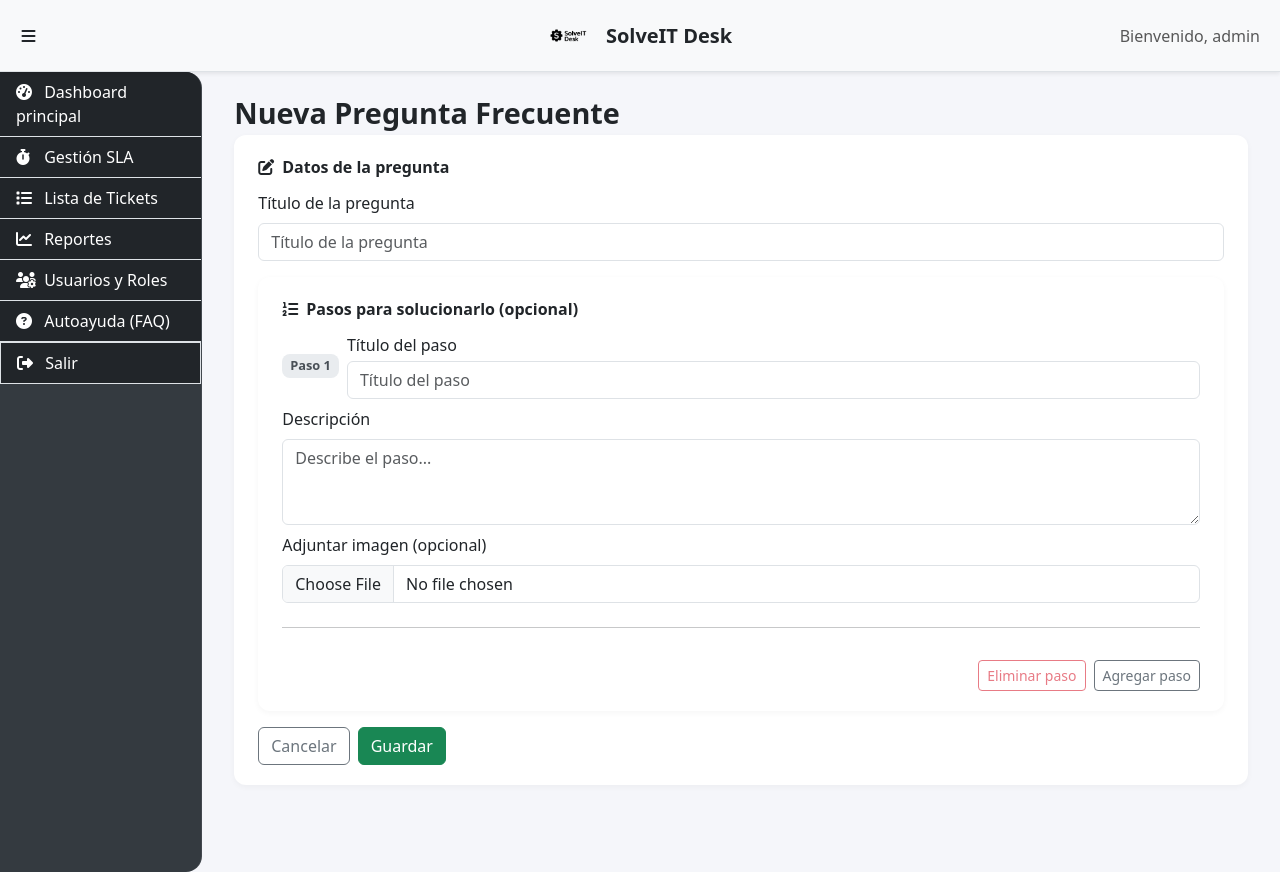
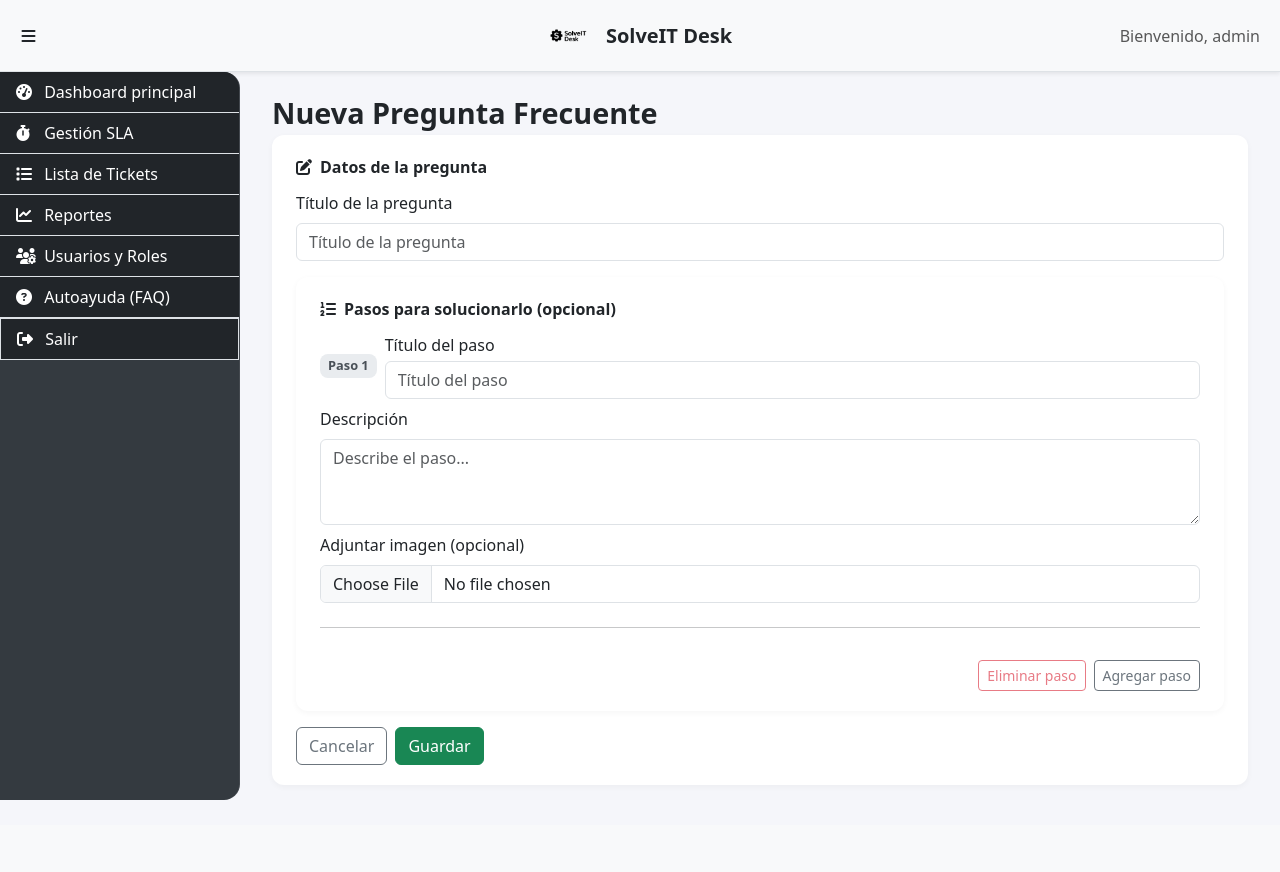
Before and after one commit to medinabenjamin/tickets-v1.0, a Django app: page /faq/nueva/ in a window 1280 px wide. After the commit the page ends 800 px from the top, so only its background shows below. Run offline with Django 5.2, Linux system fonts and the light colour scheme; a user stored in the database is signed in; some libraries are stand-ins or nearby versions.

Commit message:
Make sidebar fixed and responsive

```diff
--- a/soporte/static/soporte/css/styles.css
+++ b/soporte/static/soporte/css/styles.css
@@ -1,5 +1,6 @@
 :root {
-    --sidebar-width: 15rem;
+    --sidebar-w: 15rem;
+    --header-h: 56px; /* JS la actualizará */
     --toggle-size: 46px;
     --toggle-radius: 12px;
     --header-bg: #f8f9fa;
@@ -15,12 +16,15 @@ body {
 
 /* Estilos de la barra lateral */
 #sidebar-wrapper{
-  min-height: 100vh;
-  margin-left: -15rem;
-  transition: margin .25s ease-out;
+  position: fixed;
+  top: var(--header-h);
+  left: 0;
+  width: var(--sidebar-w);
+  height: calc(100vh - var(--header-h));
+  overflow-y: auto;
   background-color: #343a40;
-  width: var(--sidebar-width);
-  overflow: hidden;
+  transition: transform .25s ease-out, margin-left .25s ease-out;
+  transform: translateX(0);
   border-right: 1px solid rgba(255, 255, 255, 0.08);
   border-radius: 0 1rem 1rem 0;
 }
@@ -54,9 +58,13 @@ body {
 
 /* Elimina por completo el estilo del botón flotante anterior */
 #sidebarHeadingToggle, #sidebarHeadingToggle.floating-toggle{
-  position: static !important; top:auto !important; left:auto !important;
-  background: transparent !important; border:0 !important; box-shadow:none !important;
-  pointer-events: none; /* no se usa como botón */
+  position: static !important;
+  top:auto !important;
+  left:auto !important;
+  pointer-events: none !important;
+  background: transparent !important;
+  box-shadow:none !important;
+  border:0 !important;
 }
 
 .list-group-item.active-module,
@@ -71,20 +79,37 @@ body {
     width: 100%;
 }
 
-#page-content-wrapper{ width:100%; }
-
-/* Efecto de "toggle" para la barra lateral */
-#wrapper.toggled #sidebar-wrapper {
-    margin-left: 0;
+#page-content-wrapper{
+  width: 100%;
+  transition: margin-left .25s ease-out;
 }
 
-@media (min-width: 768px) {
-    #sidebar-wrapper {
-        margin-left: 0;
-    }
-    #wrapper.toggled #sidebar-wrapper {
-        margin-left: calc(-1 * var(--sidebar-width));
-    }
+/* Desktop (>=768px): sidebar visible y contenido desplazado */
+@media (min-width: 768px){
+  #page-content-wrapper{ margin-left: var(--sidebar-w); }
+  .sidebar-collapsed #page-content-wrapper{ margin-left: 0; }
+  .sidebar-collapsed #sidebar-wrapper{ transform: translateX(-100%); }
+}
+
+/* Mobile (<768px): sidebar off-canvas */
+@media (max-width: 767.98px){
+  #sidebar-wrapper{
+    transform: translateX(-100%);
+    width: var(--sidebar-w);
+  }
+  .sidebar-open #sidebar-wrapper{ transform: translateX(0); }
+  #page-content-wrapper{ margin-left: 0; }
+}
+
+@media (max-width: 767.98px){
+  .sidebar-open::after{
+    content:"";
+    position: fixed;
+    top: var(--header-h);
+    left: 0; right: 0; bottom: 0;
+    background: rgba(0,0,0,.25);
+    z-index: 1029;
+  }
 }
 
 /* Estilos para la barra superior (navbar) */
--- a/soporte/templates/soporte/base.html
+++ b/soporte/templates/soporte/base.html
@@ -76,40 +76,47 @@
         (function(){
           const wrapper = document.getElementById('wrapper');
           const nav = document.querySelector('.navbar-top.fixed-top');
-          const sidebarToggleButton = document.getElementById('sidebarToggle');
-          const desktopQuery = window.matchMedia('(min-width: 768px)');
+          const toggleBtn = document.getElementById('sidebarToggle');
+          const mql = window.matchMedia('(min-width: 768px)');
+          const sidebar = document.getElementById('sidebar-wrapper');
           const sidebarLinks = document.querySelectorAll('#sidebar-wrapper .list-group-item-action');
 
-          function setTopPadding(){
+          function setHeaderMetrics(){
             if(!nav) return;
             const h = nav.getBoundingClientRect().height || nav.offsetHeight || 56;
-            // Aplica el padding al body para que TODO el layout respete el header fijo
+            document.documentElement.style.setProperty('--header-h', h + 'px');
             document.body.style.paddingTop = h + 'px';
           }
 
-          function syncForViewport(){
-            if (desktopQuery.matches){
-              // Desktop: sidebar visible por defecto
-              wrapper.classList.remove('toggled');
-            }else{
-              // Mobile: sidebar oculta por defecto
-              wrapper.classList.remove('toggled'); // empieza oculta; el botón la mostrará
-            }
-            setTopPadding();
+          function syncViewport(){
+            wrapper.classList.remove('sidebar-open','sidebar-collapsed');
+            setHeaderMetrics();
           }
 
           function toggleSidebar(){
-            // En desktop: toggled = oculta; en mobile: toggled = muestra
-            wrapper.classList.toggle('toggled');
+            if (mql.matches){
+              wrapper.classList.toggle('sidebar-collapsed');
+            } else {
+              wrapper.classList.toggle('sidebar-open');
+            }
           }
+
+          // Cerrar sidebar al tocar backdrop en mobile
+          document.addEventListener('click', (e)=>{
+            if (!mql.matches && wrapper.classList.contains('sidebar-open')){
+              if (!sidebar.contains(e.target) && !toggleBtn.contains(e.target)){
+                wrapper.classList.remove('sidebar-open');
+              }
+            }
+          });
+
+          toggleBtn?.addEventListener('click', toggleSidebar);
 
           function activateLink(element){
             sidebarLinks.forEach(link => link.classList.remove('active-module'));
             element.classList.add('active-module');
           }
 
-          // Eventos
-          sidebarToggleButton?.addEventListener('click', toggleSidebar);
           sidebarLinks.forEach(link => {
             if (link.tagName === 'A' && link.pathname === window.location.pathname) {
               activateLink(link);
@@ -117,20 +124,15 @@
             link.addEventListener('click', () => activateLink(link));
           });
 
-          // Recalcular padding al cambiar viewport, al cargar y al redimensionar (debounce)
-          let t;
-          const onResize = () => { clearTimeout(t); t = setTimeout(setTopPadding, 100); };
+          window.addEventListener('load', setHeaderMetrics);
+          window.addEventListener('resize', ()=>{ clearTimeout(window.__rT); window.__rT=setTimeout(setHeaderMetrics,100); });
 
-          if (typeof desktopQuery.addEventListener === 'function'){
-            desktopQuery.addEventListener('change', syncForViewport);
-          }else if (typeof desktopQuery.addListener === 'function'){
-            desktopQuery.addListener(syncForViewport);
+          if (typeof mql.addEventListener === 'function'){
+            mql.addEventListener('change', syncViewport);
+          } else if (typeof mql.addListener === 'function'){
+            mql.addListener(syncViewport);
           }
-          window.addEventListener('load', setTopPadding);
-          window.addEventListener('resize', onResize);
-
-          // Inicial
-          syncForViewport();
+          syncViewport();
         })();
     </script>
     {% block extra_js %}{% endblock %}
```
